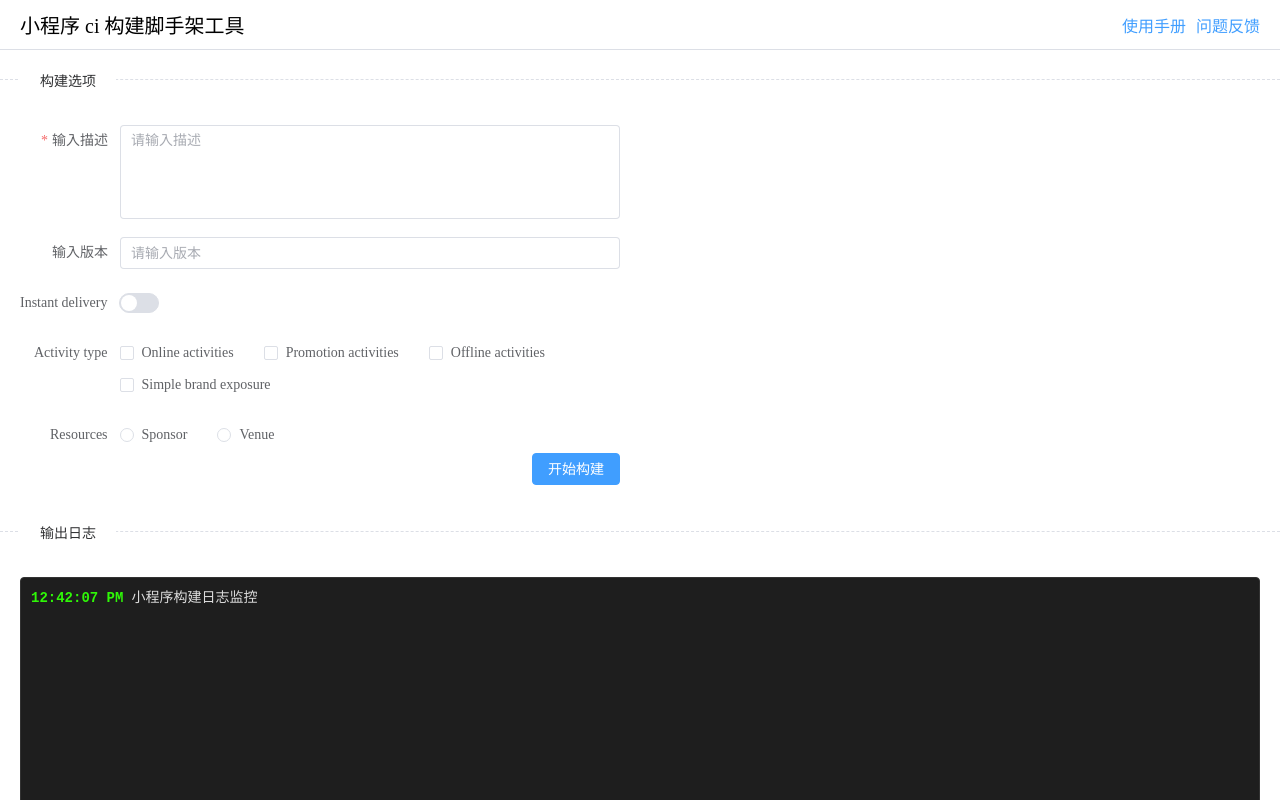
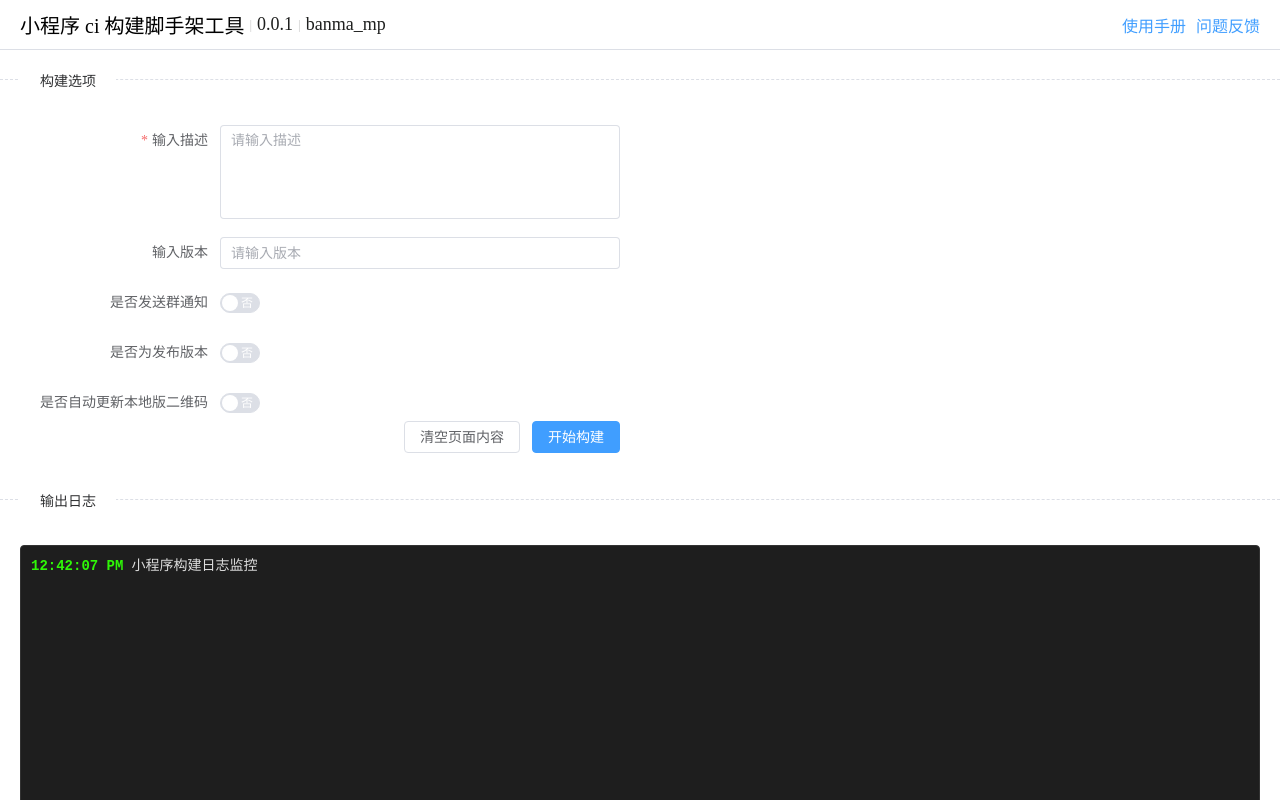
Before and after one commit to yanquankun/mint-fe-tools, a Vue app in the folder packages/@mpsc/cli-page/: page / in a window 1280 px wide. Shown: the top 800 px of the page. Built offline with nearby package versions, Linux system fonts and the light colour scheme.

Commit message:
add: config配置

```diff
--- a/packages/@mpsc/cli-page/src/App.vue
+++ b/packages/@mpsc/cli-page/src/App.vue
@@ -2,7 +2,13 @@
   <div class="container">
     <el-container>
       <el-header height="50px" class="container-header">
-        <div class="container-header-title">小程序 ci 构建脚手架工具</div>
+        <div class="container-header-title">
+          <span>小程序 ci 构建脚手架工具</span>
+          <span class="container-header-title-line">|</span>
+          <span class="container-header-title-extra">0.0.1</span>
+          <span class="container-header-title-line">|</span>
+          <span class="container-header-title-extra">banma_mp</span>
+        </div>
         <div class="container-header-operations">
           <el-link
             type="primary"
@@ -20,7 +26,7 @@
       </el-header>
       <el-divider content-position="left" border-style="dashed">构建选项</el-divider>
       <el-main class="container-config">
-        <Config />
+        <Config @startBuild="startBuild" @clearPage="clearPage" />
       </el-main>
       <el-divider content-position="left" border-style="dashed">输出日志</el-divider>
       <el-main class="container-log">
@@ -35,6 +41,17 @@ import Log from './components/Log.vue';
 import Config from './components/Config.vue';
 
 const logger = ref<InstanceType<typeof Log> | null>(null);
+
+const startBuild = () => {
+  if (logger.value) {
+    logger.value.startWatch();
+  }
+};
+const clearPage = () => {
+  if (logger.value) {
+    logger.value.clear();
+  }
+};
 </script>
 <style scoped lang="less">
 .container {
@@ -51,6 +68,20 @@ const logger = ref<InstanceType<typeof Log> | null>(null);
 
     &-title {
       font-size: 20px;
+      display: flex;
+      justify-content: center;
+      align-items: center;
+
+      &-line {
+        margin: 0 5px;
+        color: #ccc;
+        font-size: 13px;
+      }
+
+      &-extra {
+        font-size: 18px;
+        color: #1e1f1e;
+      }
     }
 
     &-operations {
--- a/packages/@mpsc/cli-page/src/components/Config.vue
+++ b/packages/@mpsc/cli-page/src/components/Config.vue
@@ -3,7 +3,7 @@
     ref="configFormRef"
     :model="form"
     :rules="rules"
-    label-width="auto"
+    label-width="200px"
     style="max-width: 600px"
     status-icon
     class="config-form"
@@ -21,30 +21,25 @@
     <el-form-item prop="version" label="输入版本">
       <el-input maxlength="20" placeholder="请输入版本" v-model="form.version" />
     </el-form-item>
-    <!-- <el-form-item label="Activity zone">
-      <el-select v-model="form.region" placeholder="please select your zone">
-        <el-option label="Zone one" value="shanghai" />
-        <el-option label="Zone two" value="beijing" />
-      </el-select>
-    </el-form-item> -->
-    <el-form-item label="Instant delivery">
-      <el-switch v-model="form.delivery" />
+    <el-form-item prop="groupNotice" label="是否发送群通知">
+      <el-switch v-model="form.groupNotice" inline-prompt active-text="是" inactive-text="否" />
     </el-form-item>
-    <el-form-item label="Activity type">
-      <el-checkbox-group v-model="form.type">
-        <el-checkbox value="Online activities" name="type"> Online activities </el-checkbox>
-        <el-checkbox value="Promotion activities" name="type"> Promotion activities </el-checkbox>
-        <el-checkbox value="Offline activities" name="type"> Offline activities </el-checkbox>
-        <el-checkbox value="Simple brand exposure" name="type"> Simple brand exposure </el-checkbox>
-      </el-checkbox-group>
+    <el-form-item prop="isProd" label="是否为发布版本">
+      <el-switch v-model="form.isProd" inline-prompt active-text="是" inactive-text="否" />
     </el-form-item>
-    <el-form-item label="Resources">
-      <el-radio-group v-model="form.resource">
-        <el-radio value="Sponsor">Sponsor</el-radio>
-        <el-radio value="Venue">Venue</el-radio>
-      </el-radio-group>
+    <el-form-item v-if="!form.isProd" prop="isAutoUpdateQrcode" label="是否自动更新本地版二维码 ">
+      <el-switch
+        v-model="form.isAutoUpdateQrcode"
+        inline-prompt
+        active-text="是"
+        inactive-text="否"
+      />
+    </el-form-item>
+    <el-form-item v-if="form.isProd" prop="isCreateTag" label="是否打tag">
+      <el-switch v-model="form.isCreateTag" inline-prompt active-text="是" inactive-text="否" />
     </el-form-item>
     <el-form-item>
+      <el-button class="config-form-clear" @click="emit('clearPage')">清空页面内容</el-button>
       <el-button class="config-form-submit" type="primary" @click="onSubmit(configFormRef)"
         >开始构建</el-button
       >
@@ -53,8 +48,9 @@
 </template>
 
 <script setup lang="ts">
-import { reactive, ref } from 'vue';
-import type { ComponentSize, FormInstance, FormRules } from 'element-plus';
+import { reactive, ref, defineEmits } from 'vue';
+import { ElMessage } from 'element-plus';
+import type { FormInstance, FormRules } from 'element-plus';
 import type { IConfigForm } from '@/services/config';
 import { checkVersion } from '@/utils/common';
 
@@ -77,24 +73,33 @@ const rules = reactive<FormRules<IConfigForm>>({
 const form = reactive<IConfigForm>({
   desc: '',
   version: '',
-  delivery: false,
-  type: [],
-  resource: '',
+  groupNotice: false,
+  isProd: false,
+  isAutoUpdateQrcode: false,
+  isCreateTag: false,
 });
+const emit = defineEmits<{
+  clearPage: [];
+  startBuild: [];
+}>();
 
 const onSubmit = async (formEl: FormInstance | undefined) => {
   if (!formEl) return;
-  await formEl.validate((valid, fields) => {
+  await formEl.validate((valid) => {
     if (valid) {
-      console.log('submit!');
+      emit('startBuild');
     } else {
-      console.log('error submit!', fields);
+      ElMessage.warning('请完善表单信息!');
     }
   });
 };
 </script>
 <style scoped lang="less">
 .config-form {
+  &-clear {
+    position: absolute;
+    right: 100px;
+  }
   &-submit {
     position: absolute;
     right: 0;
--- a/packages/@mpsc/cli-page/src/components/Log.vue
+++ b/packages/@mpsc/cli-page/src/components/Log.vue
@@ -2,7 +2,7 @@
   <div class="logger-ui">
     <div class="logger-output" ref="logOutput">
       <p v-for="(log, index) in logs" :key="index">
-        <span class="logger-output-time">{{ new Date().toLocaleTimeString() }}</span>
+        <span class="logger-output-time">{{ log.time }}</span>
         <span :class="logMap[log.level]">{{ log.message }}</span>
       </p>
     </div>
@@ -14,7 +14,7 @@ import { LogLevel } from '@/services/log';
 import type { ILog } from '@/services/log';
 
 const logOutput = ref<HTMLElement | null>(null);
-const logs = ref<{ level: LogLevel; message: string }[]>([]);
+const logs = ref<{ level: LogLevel; message: string; time: string }[]>([]);
 const logMap = {
   [LogLevel.INFO]: 'logger-output-info',
   [LogLevel.WARN]: 'logger-output-warn',
@@ -23,26 +23,28 @@ const logMap = {
 };
 
 //====== output ======
-const log = (log: ILog) => {
-  logs.value.push({
-    level: LogLevel.INFO,
-    message: log.message,
-  });
-  scrollToBottom();
-};
 const startWatch = () => {
   log({ level: LogLevel.INFO, message: '开始监听构建日志' });
 };
 const clear = () => {
-  logs.value = [{ level: LogLevel.INFO, message: '小程序构建日志监控' }];
+  logs.value = [
+    { time: new Date().toLocaleTimeString(), level: LogLevel.INFO, message: '小程序构建日志监控' },
+  ];
 };
 defineExpose({
-  log,
   clear,
   startWatch,
 });
 //====== output end ======
 
+const log = (log: ILog) => {
+  logs.value.push({
+    time: new Date().toLocaleTimeString(),
+    level: log.level,
+    message: log.message,
+  });
+  scrollToBottom();
+};
 const scrollToBottom = async () => {
   await nextTick();
   if (logOutput.value) {
```
Also changed, not shown: packages/@mpsc/cli-page/src/services/config.ts (+4 -3 lines).
